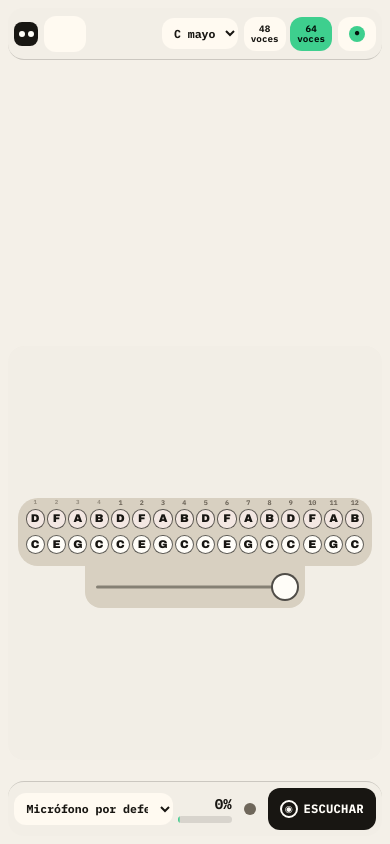
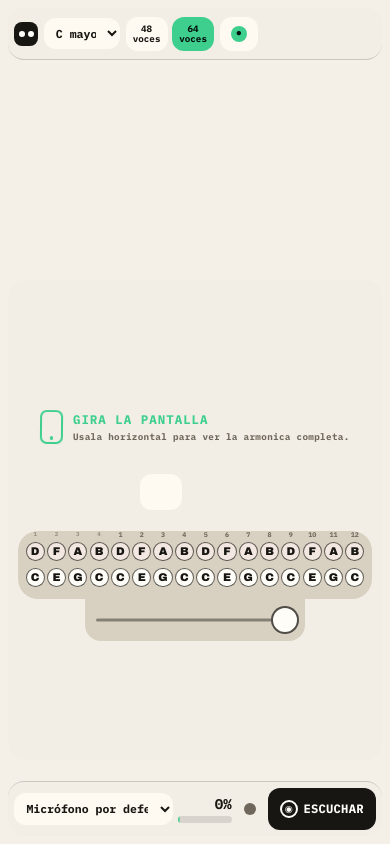
Before and after one commit to emilrichardo/armonicacromatica, a React (Vite) app: page / in a window 390 px wide. Built offline with nearby package versions, Linux system fonts and the light colour scheme.

Commit message:
Add portrait rotate prompt

```diff
--- a/src/App.css
+++ b/src/App.css
@@ -15,7 +15,7 @@
 
 .top-nav {
   display: grid;
-  grid-template-columns: minmax(160px, 0.9fr) auto minmax(330px, 1fr) auto;
+  grid-template-columns: minmax(160px, 1fr) minmax(330px, auto) auto;
   gap: clamp(0.65rem, 1.2vw, 1rem);
   align-items: center;
   padding: 0.42rem clamp(0.65rem, 1vw, 0.9rem) 0.58rem;
@@ -195,6 +195,50 @@
 .nav-note-readout {
   justify-self: center;
   min-width: clamp(270px, 30vw, 390px);
+}
+
+.layout-note-readout {
+  min-height: clamp(64px, 7vw, 86px);
+  justify-self: center;
+}
+
+.orientation-prompt {
+  display: none;
+}
+
+.phone-rotate {
+  position: relative;
+  display: inline-block;
+  width: 1.45rem;
+  height: 2.15rem;
+  border: 2px solid var(--accent);
+  border-radius: 0.42rem;
+  transform-origin: center;
+  animation: rotate-phone 1700ms ease-in-out infinite;
+}
+
+.phone-rotate::after {
+  content: '';
+  position: absolute;
+  left: 50%;
+  bottom: 0.18rem;
+  width: 0.24rem;
+  height: 0.24rem;
+  transform: translateX(-50%);
+  border-radius: 999px;
+  background: var(--accent);
+}
+
+@keyframes rotate-phone {
+  0%,
+  20% {
+    transform: rotate(0deg);
+  }
+
+  60%,
+  100% {
+    transform: rotate(90deg);
+  }
 }
 
 .note-main {
@@ -614,40 +658,6 @@
     height: 6px;
   }
 
-  .nav-note-readout {
-    display: flex;
-    flex: 0 0 auto;
-    gap: 0.34rem;
-    min-width: 112px;
-    justify-content: flex-start;
-  }
-
-  .note-main {
-    min-width: 42px;
-    min-height: 36px;
-    padding: 0.1rem 0.28rem;
-    border-radius: 12px;
-    font-size: 1.35rem;
-  }
-
-  .enharmonic {
-    font-size: 0.52rem;
-  }
-
-  .nav-note-readout .mini-metrics {
-    gap: 0.08rem;
-    font-size: 0.43rem;
-    letter-spacing: 0.02em;
-  }
-
-  .nav-note-readout .mini-metrics strong {
-    min-width: 62px;
-    min-height: 0.68rem;
-    padding: 0;
-    background: transparent;
-    line-height: 1;
-  }
-
   .nav-controls {
     display: flex;
     flex: 0 0 auto;
@@ -843,14 +853,6 @@
     letter-spacing: -0.04em;
   }
 
-  .nav-note-readout {
-    display: flex;
-    flex: 0 0 auto;
-    gap: 0.34rem;
-    min-width: 112px;
-    justify-content: flex-start;
-  }
-
   .note-main {
     min-width: 42px;
     min-height: 36px;
@@ -861,20 +863,6 @@
 
   .enharmonic {
     font-size: 0.52rem;
-  }
-
-  .nav-note-readout .mini-metrics {
-    gap: 0.08rem;
-    font-size: 0.43rem;
-    letter-spacing: 0.02em;
-  }
-
-  .nav-note-readout .mini-metrics strong {
-    min-width: 62px;
-    min-height: 0.68rem;
-    padding: 0;
-    background: transparent;
-    line-height: 1;
   }
 
   .nav-controls {
@@ -947,8 +935,27 @@
   }
 
   .note-readout-hero {
-    grid-template-columns: 1fr;
+    grid-template-columns: auto auto;
+    gap: 0.42rem;
     justify-items: center;
+  }
+
+  .layout-note-readout {
+    min-height: 48px;
+  }
+
+  .layout-note-readout .mini-metrics {
+    gap: 0.08rem;
+    font-size: 0.43rem;
+    letter-spacing: 0.02em;
+  }
+
+  .layout-note-readout .mini-metrics strong {
+    min-width: 62px;
+    min-height: 0.68rem;
+    padding: 0;
+    background: transparent;
+    line-height: 1;
   }
 
   .harmonica-frame {
@@ -1061,3 +1068,38 @@
     font-size: 0.58rem;
   }
 }
+
+@media (max-width: 760px) and (orientation: portrait) {
+  .orientation-prompt {
+    display: grid;
+    grid-template-columns: auto auto;
+    gap: 0.16rem 0.58rem;
+    align-items: center;
+    justify-content: center;
+    min-height: 54px;
+    color: var(--ink);
+    font-size: 0.68rem;
+    font-weight: 800;
+    letter-spacing: 0.03em;
+    text-align: left;
+  }
+
+  .orientation-prompt strong {
+    align-self: end;
+    color: var(--accent);
+    font-size: 0.78rem;
+    letter-spacing: 0.08em;
+    text-transform: uppercase;
+  }
+
+  .orientation-prompt span:last-child {
+    grid-column: 2;
+    align-self: start;
+    color: var(--muted);
+    font-size: 0.58rem;
+  }
+
+  .phone-rotate {
+    grid-row: span 2;
+  }
+}
--- a/src/App.jsx
+++ b/src/App.jsx
@@ -552,24 +552,6 @@ function App() {
           </div>
         </div>
 
-        <div className="note-readout-hero nav-note-readout" aria-live="polite">
-          <div className="note-main">
-            {detected ? detected.note.shortLabel : ''}
-            {detected?.note.alt ? (
-              <span className="enharmonic">/{detected.note.alt}</span>
-            ) : null}
-          </div>
-          <div className="mini-metrics">
-            <strong>{detected ? `${detected.frequency.toFixed(1)} Hz` : ''}</strong>
-            <strong>{detected ? formatCents(detected.cents) : ''}</strong>
-            <strong>
-              {detected?.position
-                ? `${detected.position.tone === 'draw' ? 'Aspirada' : 'Soplada'} · Agujero ${detected.position.hole}`
-                : ''}
-            </strong>
-          </div>
-        </div>
-
         <div className="nav-controls">
           <label className="input-select key-select">
             <span>Tonalidad</span>
@@ -614,6 +596,30 @@ function App() {
       </nav>
 
       <section className="layout-panel">
+        <div className="orientation-prompt" role="status">
+          <span className="phone-rotate" aria-hidden="true"></span>
+          <strong>Gira la pantalla</strong>
+          <span>Usala horizontal para ver la armonica completa.</span>
+        </div>
+
+        <div className="note-readout-hero layout-note-readout" aria-live="polite">
+          <div className="note-main">
+            {detected ? detected.note.shortLabel : ''}
+            {detected?.note.alt ? (
+              <span className="enharmonic">/{detected.note.alt}</span>
+            ) : null}
+          </div>
+          <div className="mini-metrics">
+            <strong>{detected ? `${detected.frequency.toFixed(1)} Hz` : ''}</strong>
+            <strong>{detected ? formatCents(detected.cents) : ''}</strong>
+            <strong>
+              {detected?.position
+                ? `${detected.position.tone === 'draw' ? 'Aspirada' : 'Soplada'} · Agujero ${detected.position.hole}`
+                : ''}
+            </strong>
+          </div>
+        </div>
+
         <div className="harmonica-scroll">
           <div className="harmonica-frame">
             <div className="harmonica-mouthpiece"></div>
```
